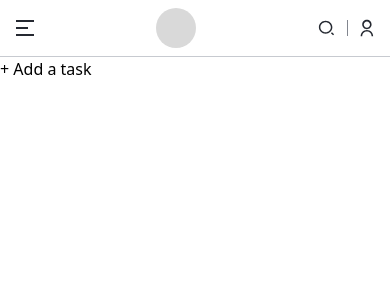
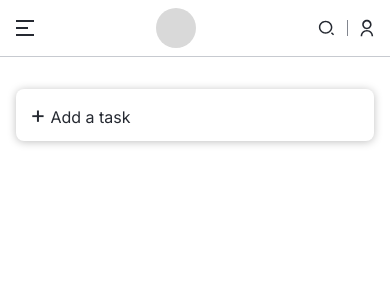
Before and after one commit to tornike2002/Todo-app-Line, a React (Vite) app: page / in a window 390 px wide. Shown: the top 300 px of the page. Built offline with nearby package versions, Linux system fonts and the light colour scheme.

Commit message:
finished mobile add task button design

```diff
--- a/src/components/pages/Home.tsx
+++ b/src/components/pages/Home.tsx
@@ -4,7 +4,15 @@ const Home = () => {
   return (
     <div>
       <Navbar />
-      <button type="button">+ Add a task</button>
+      <section className="px-4 mt-[32px]">
+        <button
+          type="button"
+          className="font-inter text-base leading-6 text-main-blue rounded-lg
+         shadow-custom-shadow py-[10px] px-[14px] w-full text-left"
+        >
+          <span className="text-2xl">+</span> Add a task
+        </button>
+      </section>
     </div>
   );
 };
--- a/tailwind.config.js
+++ b/tailwind.config.js
@@ -6,6 +6,12 @@ export default {
       fontFamily: {
         inter: ["Inter", "sans-serif"],
       },
+      colors: {
+        "main-blue": "#252931",
+      },
+      boxShadow: {
+        "custom-shadow": "0px 1px 8px 0px rgba(0, 0, 0, 0.25)",
+      },
     },
   },
   plugins: [],
```
